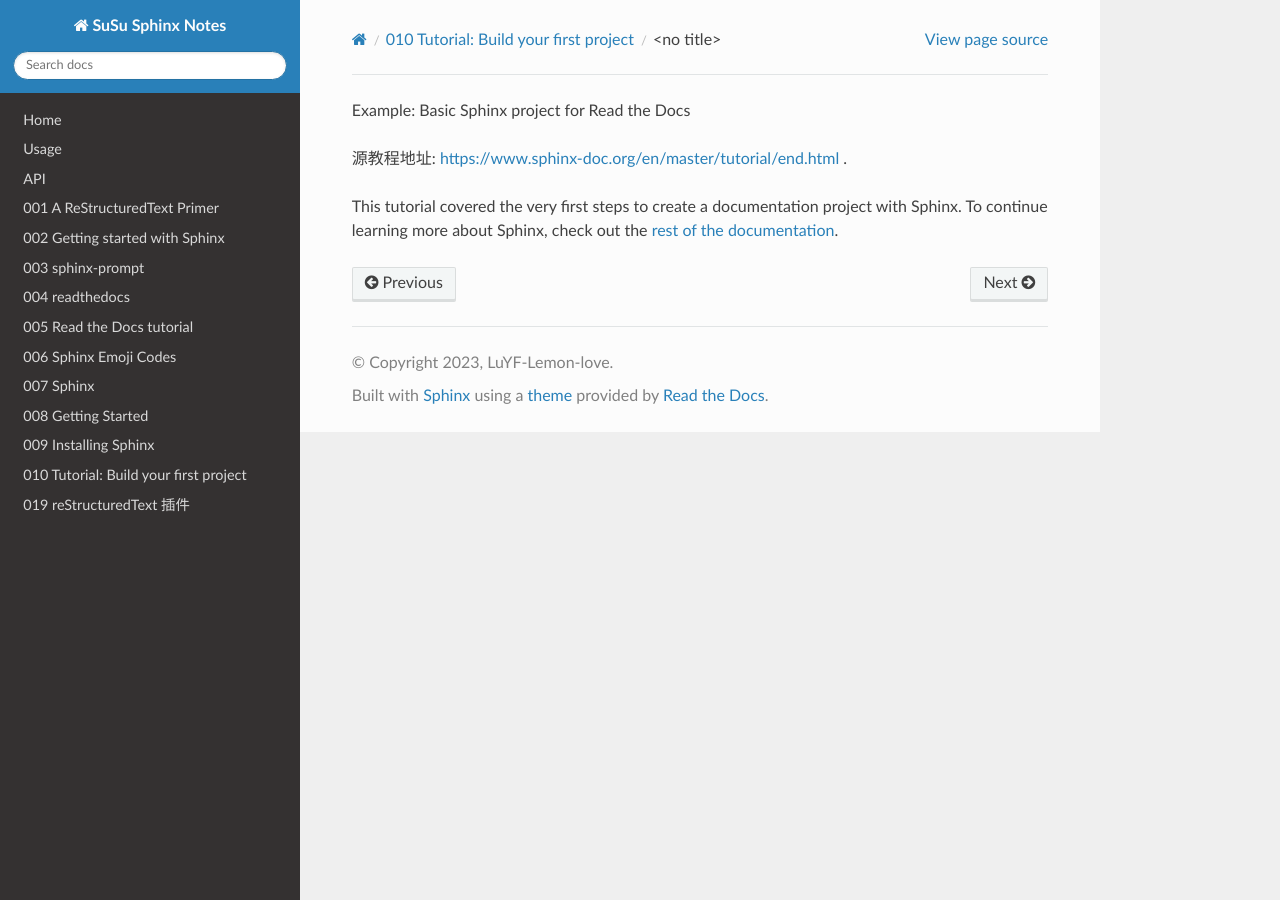
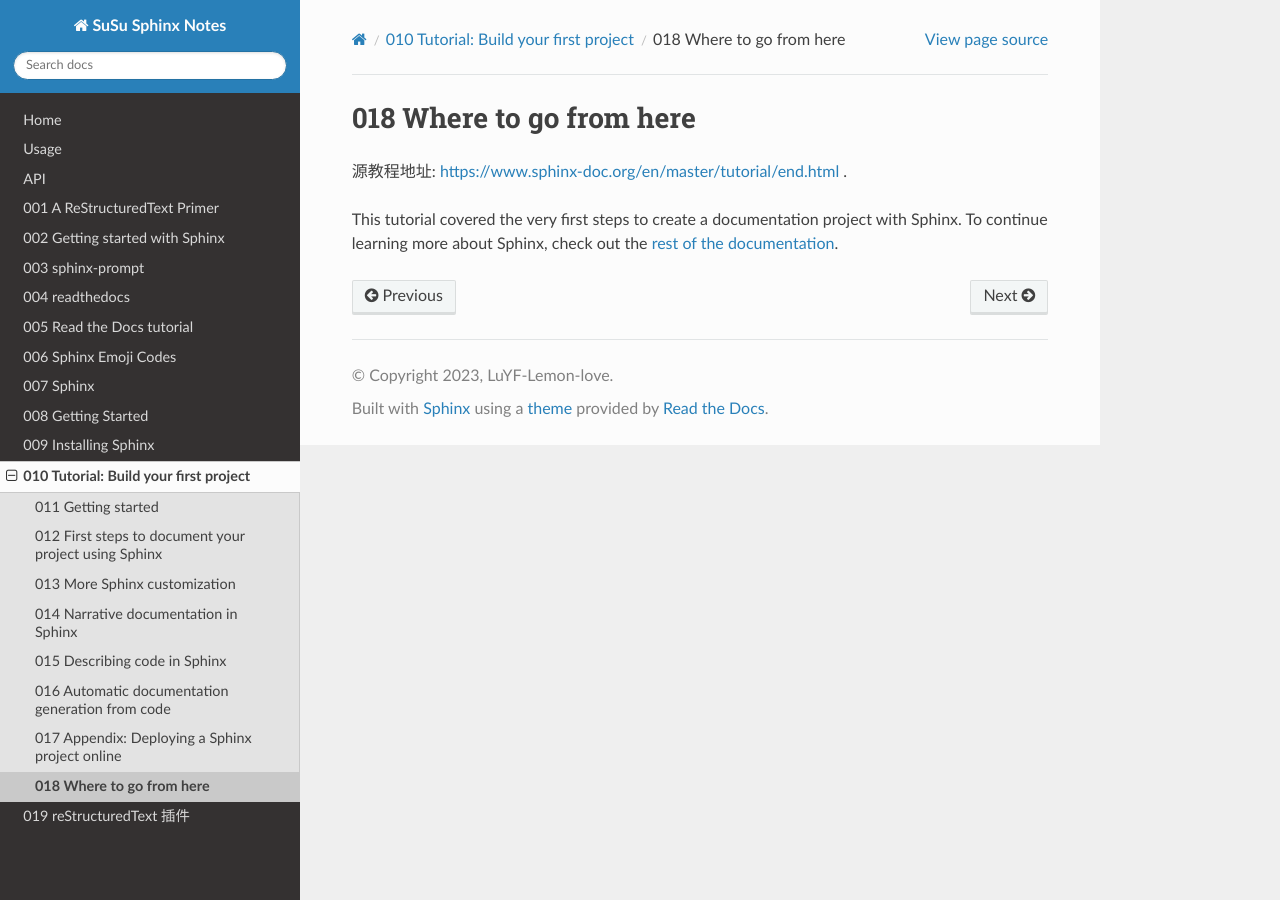
Before and after one commit to LuYF-Lemon-love/-susu-sphinx-notes, a Sphinx documentation site: the page built from docs/source/018-Where-to-go-from-here.rst, in a window 1280 px wide. Built offline with Sphinx 7.4.7 and the Read the Docs theme 2.0.0, drawn with Linux system fonts in a browser that asks for light colours; pages that are not in the unit, such as notebooks, are missing from menus.

Commit message:
add code.

```diff
--- a/docs/source/018-Where-to-go-from-here.rst
+++ b/docs/source/018-Where-to-go-from-here.rst
@@ -1,4 +1,5 @@
-Example: Basic Sphinx project for Read the Docs
+018 Where to go from here
+=========================
 
 源教程地址: https://www.sphinx-doc.org/en/master/tutorial/end.html .
 
```
